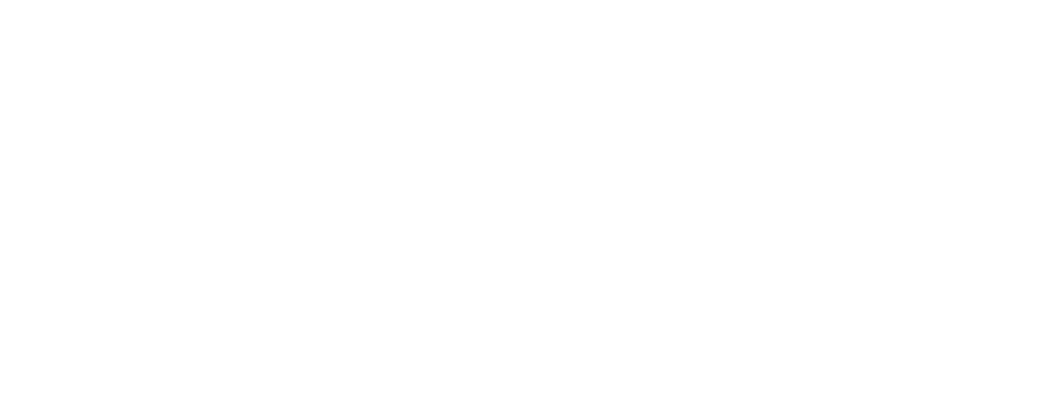
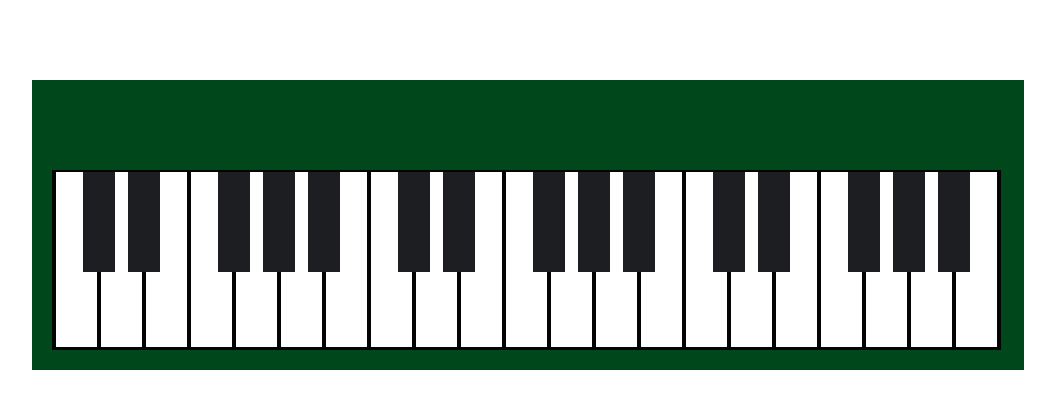
Before and after one commit to raulvillajr95/piano, a plain HTML site: page index.html in a window 1280 px wide. Shown: the whole page, without its empty margins (112-1167 px from the left). Drawn offline with Linux system fonts and the light colour scheme.

Commit message:
Build Piano

```diff
--- a/styles.css
+++ b/styles.css
@@ -5,3 +5,36 @@
 html {
   box-sizing: border-box;
 }
+
+#piano {
+  background-color: #00471b;
+  width: 992px;
+  height: 290px;
+  margin: 80px auto;
+  padding: 90px 20px 0 20px;
+}
+
+.keys {
+  background-color: #040404;
+  width: 949px;
+  height: 180px;
+  padding-left: 2px;
+}
+
+.key {
+  background-color: #ffffff;
+  position: relative;
+  width: 41px;
+  height: 175px;
+  margin: 2px;
+  float: left;
+}
+
+.key.black--key::after {
+  background-color: #1d1e22;
+  content: "";
+  position: absolute;
+  left: -18px;
+  width: 32px;
+  height: 100px;
+}
```
